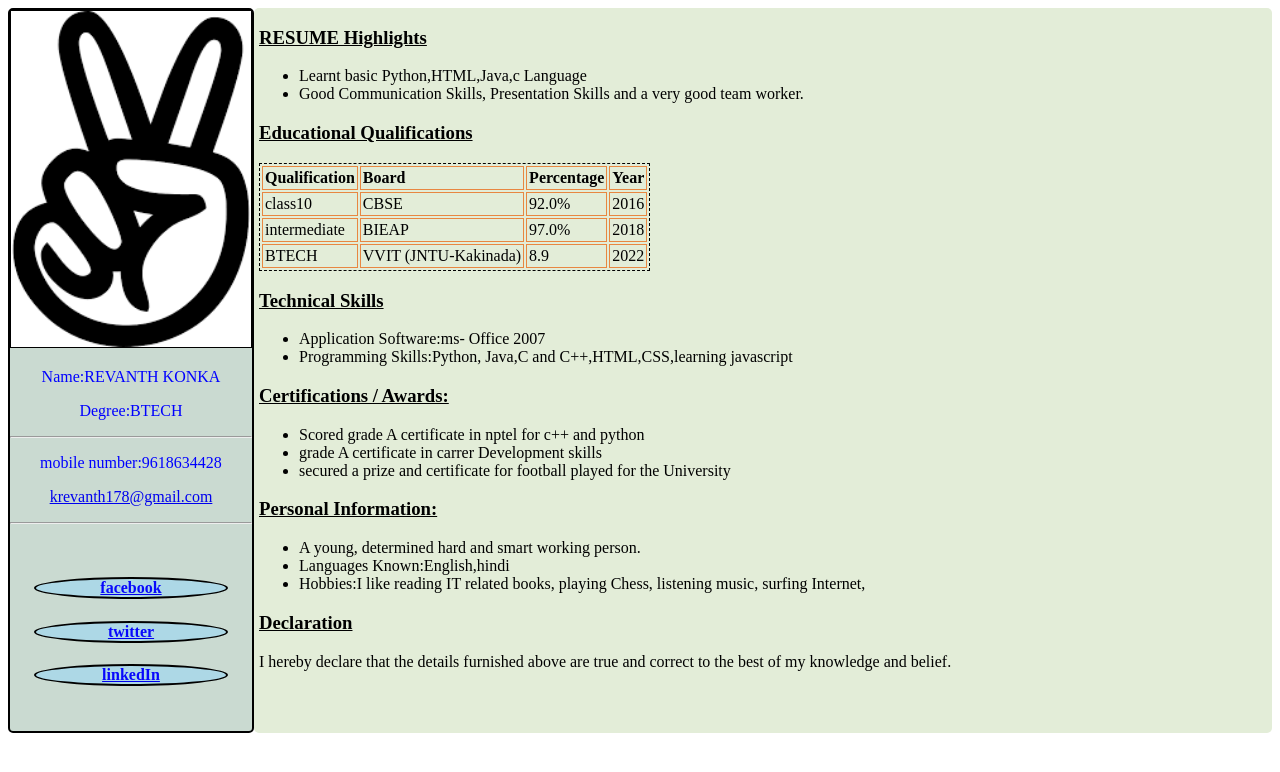
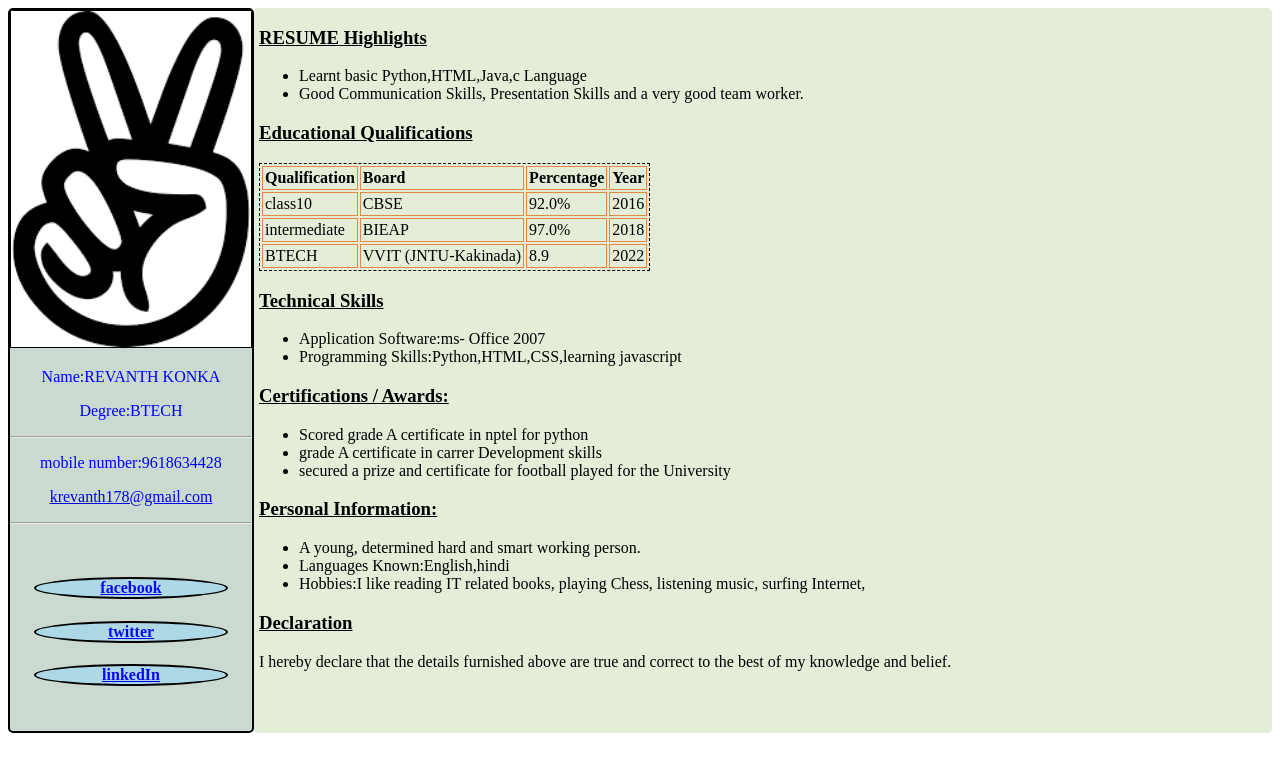
Before and after one commit to re1th0101/react1, a plain HTML site: page index.html in a window 1280 px wide. Drawn offline with Linux system fonts and the light colour scheme.

Commit message:
Update index.html

```diff
--- a/index.html
+++ b/index.html
@@ -61,12 +61,12 @@
                 <li>
                 <span>Application Software:</span>ms- Office 2007</li>
                 <li>
-                <span>Programming Skills:</span>Python, Java,C and C++,HTML,CSS,learning javascript</li></ul>
+                <span>Programming Skills:</span>Python,HTML,CSS,learning javascript</li></ul>
             </p>
             <h3>Certifications / Awards:</h3>
             <p>
             <ul>
-                <li>Scored grade A certificate in nptel for c++ and python</li>
+                <li>Scored grade A certificate in nptel for python</li>
                 <li>grade A certificate in carrer Development skills</li>
                 <li>secured a prize and certificate for football played for the University</li></ul>
             </p>
```
